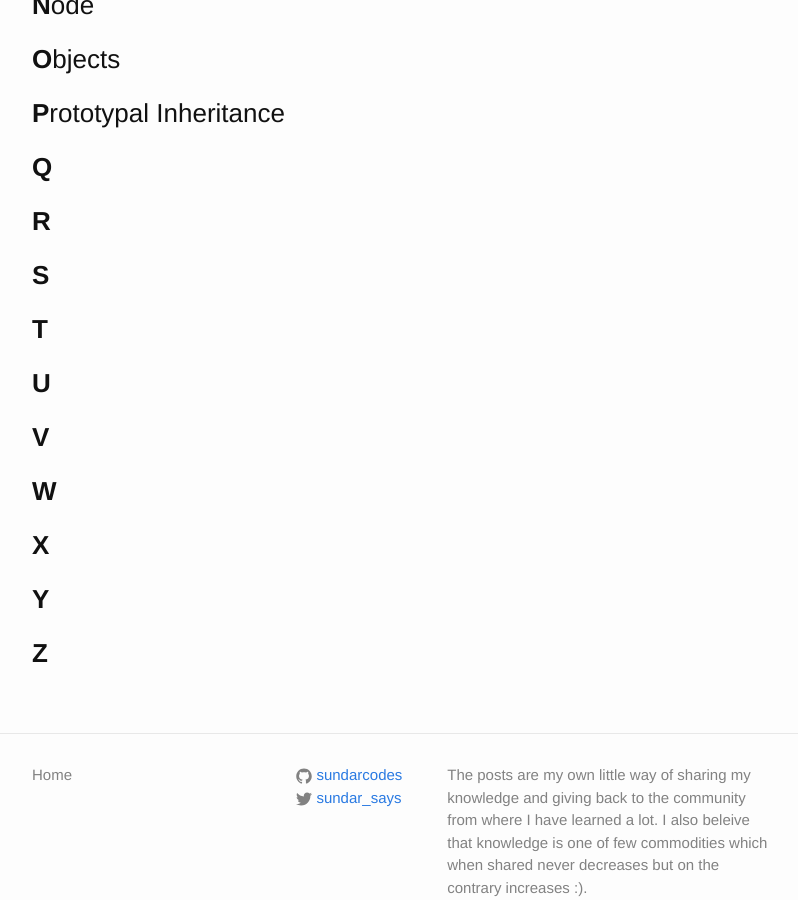
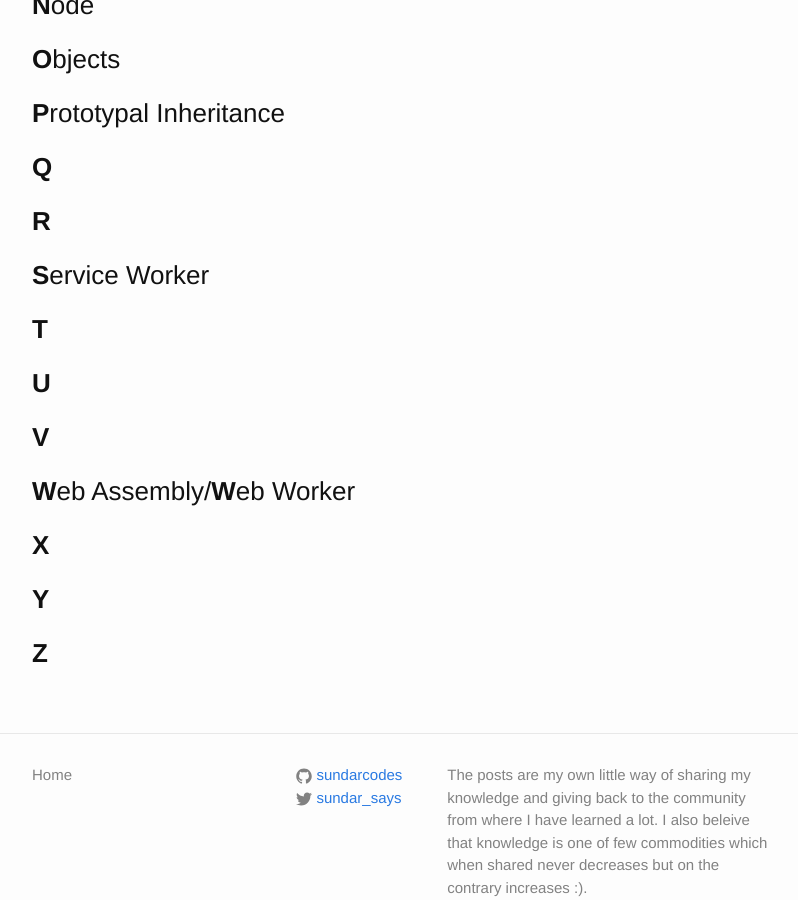
Before and after one commit to sundarcodes/mySite, a Jekyll site: the page built from _posts/2017-09-06-A-to-Z-of-JavaScript.markdown, in a window 1280 px wide and 900 px high, scrolled down 1081 px. Shown: the whole window, without its empty margins (238-1036 px from the left). Built offline with Jekyll 4.4.1, drawn with Linux system fonts in a browser that asks for light colours; comment, search, counter and statistics services are not loaded.

Commit message:
Added few more items in A-to-Z of JS

```diff
--- a/_posts/2017-09-06-A-to-Z-of-JavaScript.markdown
+++ b/_posts/2017-09-06-A-to-Z-of-JavaScript.markdown
@@ -46,7 +46,7 @@ Brendan Eich is the creator of JavaScript. He created the language in a matter o
 
 ### **R**
 
-### **S**
+### **S**ervice Worker
 
 ### **T**
 
@@ -54,7 +54,7 @@ Brendan Eich is the creator of JavaScript. He created the language in a matter o
 
 ### **V**
 
-### **W**
+### **W**eb Assembly/**W**eb Worker
 
 ### **X**
 
```
